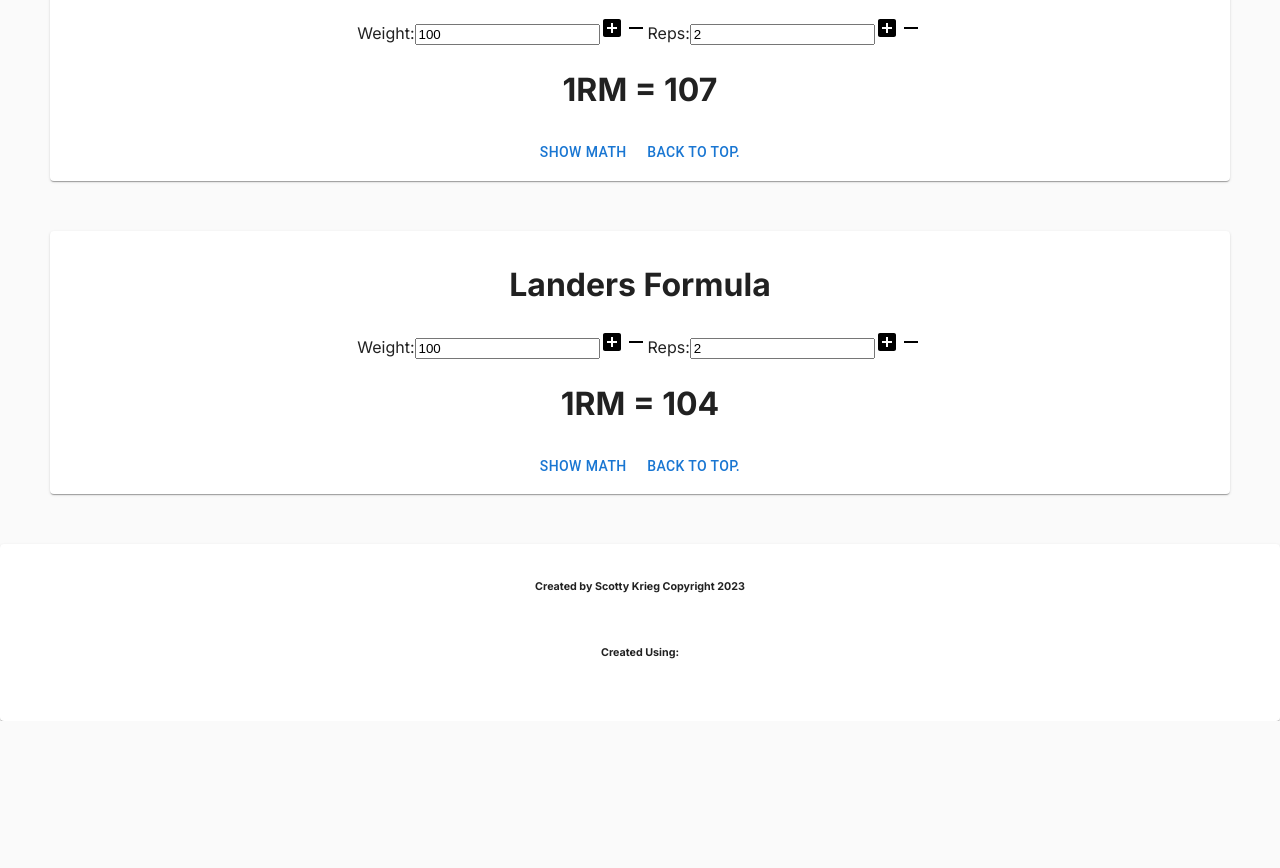
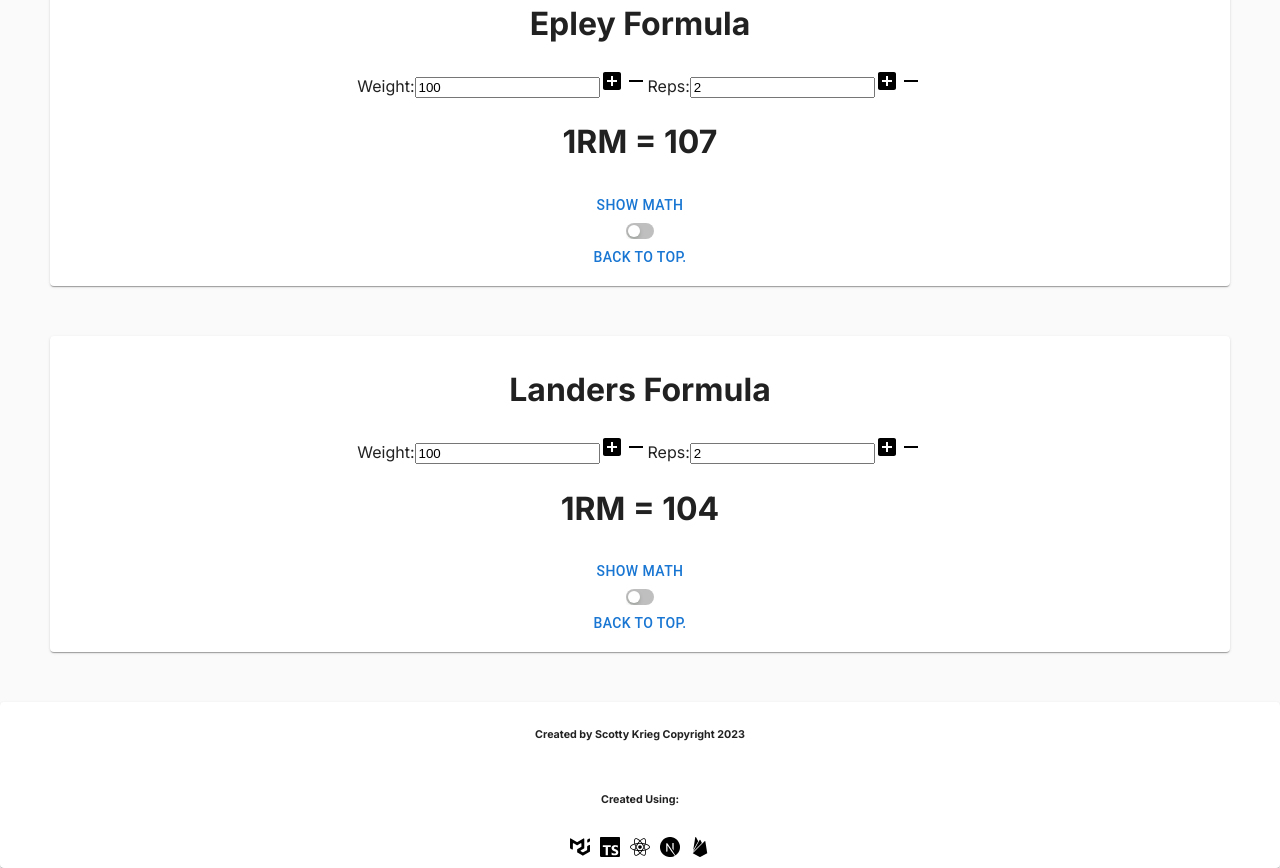
Before and after one commit to scottykrieg/one-rep-max-next, a Next.js app: page / in a window 1280 px wide. Shown: the part 1520-2388 px from the top of the page. Before the commit the page ends 2241 px from the top, so only its background shows below. Built offline with nearby package versions, Linux system fonts and the light colour scheme.

Commit message:
added show math button, footer icons

```diff
--- a/src/components/Footer.js
+++ b/src/components/Footer.js
@@ -16,11 +16,11 @@ export default function Footer() {
             <h6>Created by Scotty Krieg Copyright 2023</h6>
             <h6>Created Using:</h6>
             <div className="styles.footer-grid">
-              <SiMui />
-              <SiTypescript />
-              <FaReact />
-              <SiNextdotjs />
-              <SiFirebase />
+              <SiMui size={30} />
+              <SiTypescript size={30} />
+              <FaReact size={30} />
+              <SiNextdotjs size={30} />
+              <SiFirebase size={30} />
             </div>
           </Card>
         </div>
--- a/src/pages/Brzycki.tsx
+++ b/src/pages/Brzycki.tsx
@@ -4,6 +4,9 @@ import Link from "next/link";
 import AddBoxIcon from "@mui/icons-material/AddBox";
 import IconButton from "@mui/material/Icon";
 import RemoveCircle from "@mui/icons-material/Remove";
+import { styled } from "@mui/material/styles";
+import Switch, { SwitchProps } from "@mui/material/Switch";
+
 // import TextPreview from "./Textpreview";
 
 export default function Brzycki() {
@@ -60,6 +63,51 @@ export default function Brzycki() {
     setShowMath(!showMath);
   }
 
+  const AntSwitch = styled(Switch)(({ theme }) => ({
+    width: 28,
+    height: 16,
+    padding: 0,
+    display: "flex",
+    "&:active": {
+      "& .MuiSwitch-thumb": {
+        width: 15,
+      },
+      "& .MuiSwitch-switchBase.Mui-checked": {
+        transform: "translateX(9px)",
+      },
+    },
+    "& .MuiSwitch-switchBase": {
+      padding: 2,
+      "&.Mui-checked": {
+        transform: "translateX(12px)",
+        color: "#fff",
+        "& + .MuiSwitch-track": {
+          opacity: 1,
+          backgroundColor:
+            theme.palette.mode === "dark" ? "#177ddc" : "#000000", // Change this color code
+        },
+      },
+    },
+    "& .MuiSwitch-thumb": {
+      boxShadow: "0 2px 4px 0 rgb(0 35 11 / 20%)",
+      width: 12,
+      height: 12,
+      borderRadius: 6,
+      transition: theme.transitions.create(["width"], {
+        duration: 200,
+      }),
+    },
+    "& .MuiSwitch-track": {
+      borderRadius: 16 / 2,
+      opacity: 1,
+      backgroundColor:
+        theme.palette.mode === "dark"
+          ? "rgba(255,255,255,.35)"
+          : "rgba(0,0,0,.25)",
+      boxSizing: "border-box",
+    },
+  }));
+
   return (
     <>
       <h1>Brzycki Formula</h1>
@@ -108,9 +156,16 @@ export default function Brzycki() {
           brzyckiWeight.weight / (1.0278 - 0.0278 * brzyckiReps.reps)
         )}{" "}
       </h1>
-      <Button className="toggle-math-button" onClick={toggleMath}>
-        {showMath ? "Hide Math" : "Show Math"}
-      </Button>{" "}
+      <div style={{ display: "grid", placeItems: "center" }}>
+        <Button className="toggle-math-button" onClick={toggleMath}>
+          {showMath ? "Hide Math" : "Show Math"}
+        </Button>{" "}
+        <AntSwitch
+          checked={showMath}
+          onClick={toggleMath}
+          inputProps={{ "aria-label": "ant design" }}
+        />
+      </div>
       {showMath && (
         <div className="math">
           <h2>
@@ -121,10 +176,6 @@ export default function Brzycki() {
       <Link href="/">
         <Button className="back-to-top">Back to top.</Button>
       </Link>
-      {/* <TextPreview
-        previewText="This is a preview of the text."
-        fullText="This is the full text that will be displayed when the 'read more' button is clicked."
-      /> */}
     </>
   );
 }
--- a/src/pages/Epley.tsx
+++ b/src/pages/Epley.tsx
@@ -4,7 +4,8 @@ import { Button } from "@mui/material";
 import AddBoxIcon from "@mui/icons-material/AddBox";
 import IconButton from "@mui/material/Icon";
 import RemoveCircle from "@mui/icons-material/Remove";
-// import TextPreview from "./Textpreview";
+import { styled } from "@mui/material/styles";
+import Switch, { SwitchProps } from "@mui/material/Switch";
 
 export default function Epley(): JSX.Element {
   const [epleyWeight, setEpleyWeight] = useState<{ weight: number }>({
@@ -60,6 +61,50 @@ export default function Epley(): JSX.Element {
     setShowMath(!showMath);
   }
 
+  const AntSwitch = styled(Switch)(({ theme }) => ({
+    width: 28,
+    height: 16,
+    padding: 0,
+    display: "flex",
+    "&:active": {
+      "& .MuiSwitch-thumb": {
+        width: 15,
+      },
+      "& .MuiSwitch-switchBase.Mui-checked": {
+        transform: "translateX(9px)",
+      },
+    },
+    "& .MuiSwitch-switchBase": {
+      padding: 2,
+      "&.Mui-checked": {
+        transform: "translateX(12px)",
+        color: "#fff",
+        "& + .MuiSwitch-track": {
+          opacity: 1,
+          backgroundColor:
+            theme.palette.mode === "dark" ? "#177ddc" : "#000000", // Change this color code
+        },
+      },
+    },
+    "& .MuiSwitch-thumb": {
+      boxShadow: "0 2px 4px 0 rgb(0 35 11 / 20%)",
+      width: 12,
+      height: 12,
+      borderRadius: 6,
+      transition: theme.transitions.create(["width"], {
+        duration: 200,
+      }),
+    },
+    "& .MuiSwitch-track": {
+      borderRadius: 16 / 2,
+      opacity: 1,
+      backgroundColor:
+        theme.palette.mode === "dark"
+          ? "rgba(255,255,255,.35)"
+          : "rgba(0,0,0,.25)",
+      boxSizing: "border-box",
+    },
+  }));
   return (
     <>
       <h1>Epley Formula</h1>
@@ -106,9 +151,17 @@ export default function Epley(): JSX.Element {
         {Math.round(epleyReps.reps * epleyWeight.weight * 0.033) +
           epleyWeight.weight}{" "}
       </h1>
-      <Button className="toggle-math-button" onClick={toggleMath}>
-        {showMath ? "Hide Math" : "Show Math"}
-      </Button>{" "}
+      <div style={{ display: "grid", placeItems: "center" }}>
+        <Button className="toggle-math-button" onClick={toggleMath}>
+          {showMath ? "Hide Math" : "Show Math"}
+        </Button>{" "}
+        <AntSwitch
+          checked={showMath}
+          onClick={toggleMath}
+          inputProps={{ "aria-label": "ant design" }}
+        />
+      </div>
+
       {showMath && (
         <div className="math">
           <h2>
--- a/src/pages/Landers.tsx
+++ b/src/pages/Landers.tsx
@@ -4,7 +4,8 @@ import { Button } from "@mui/material";
 import AddBoxIcon from "@mui/icons-material/AddBox";
 import IconButton from "@mui/material/Icon";
 import RemoveCircle from "@mui/icons-material/Remove";
-// import TextPreview from "./Textpreview";
+import { styled } from "@mui/material/styles";
+import Switch, { SwitchProps } from "@mui/material/Switch";
 
 interface LanderWeightState {
   weight: number;
@@ -71,6 +72,51 @@ export default function Landers(): JSX.Element {
     setShowMath(!showMath);
   }
 
+  const AntSwitch = styled(Switch)(({ theme }) => ({
+    width: 28,
+    height: 16,
+    padding: 0,
+    display: "flex",
+    "&:active": {
+      "& .MuiSwitch-thumb": {
+        width: 15,
+      },
+      "& .MuiSwitch-switchBase.Mui-checked": {
+        transform: "translateX(9px)",
+      },
+    },
+    "& .MuiSwitch-switchBase": {
+      padding: 2,
+      "&.Mui-checked": {
+        transform: "translateX(12px)",
+        color: "#fff",
+        "& + .MuiSwitch-track": {
+          opacity: 1,
+          backgroundColor:
+            theme.palette.mode === "dark" ? "#177ddc" : "#000000", // Change this color code
+        },
+      },
+    },
+    "& .MuiSwitch-thumb": {
+      boxShadow: "0 2px 4px 0 rgb(0 35 11 / 20%)",
+      width: 12,
+      height: 12,
+      borderRadius: 6,
+      transition: theme.transitions.create(["width"], {
+        duration: 200,
+      }),
+    },
+    "& .MuiSwitch-track": {
+      borderRadius: 16 / 2,
+      opacity: 1,
+      backgroundColor:
+        theme.palette.mode === "dark"
+          ? "rgba(255,255,255,.35)"
+          : "rgba(0,0,0,.25)",
+      boxSizing: "border-box",
+    },
+  }));
+
   return (
     <>
       <h1>Landers Formula</h1>
@@ -119,9 +165,16 @@ export default function Landers(): JSX.Element {
           (100 * landersWeight.weight) / (101.3 - 2.67123 * landersReps.reps)
         )}{" "}
       </h1>{" "}
-      <Button className="toggle-math-button" onClick={toggleMath}>
-        {showMath ? "Hide Math" : "Show Math"}
-      </Button>{" "}
+      <div style={{ display: "grid", placeItems: "center" }}>
+        <Button className="toggle-math-button" onClick={toggleMath}>
+          {showMath ? "Hide Math" : "Show Math"}
+        </Button>{" "}
+        <AntSwitch
+          checked={showMath}
+          onClick={toggleMath}
+          inputProps={{ "aria-label": "ant design" }}
+        />
+      </div>
       {showMath && (
         <div className="math">
           <h2>
--- a/src/styles/footer.module.sass
+++ b/src/styles/footer.module.sass
@@ -2,9 +2,9 @@
   text-align: center
   place-content: center
   display: grid
-  padding: 10px
   background-color: silver
 
 
   svg
-    padding: 10px
+    color: black
+    padding: 5px
--- a/src/styles/globals.sass
+++ b/src/styles/globals.sass
@@ -15,7 +15,9 @@ h1
   padding: 40px
 
 
-
+.switch
+  display: grid
+  place-items: center
 
 .add-weight-button
   color: black
```
